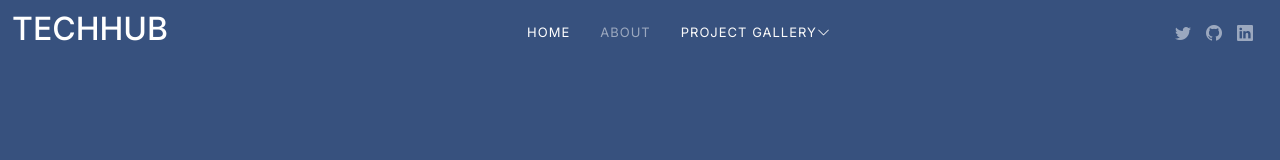
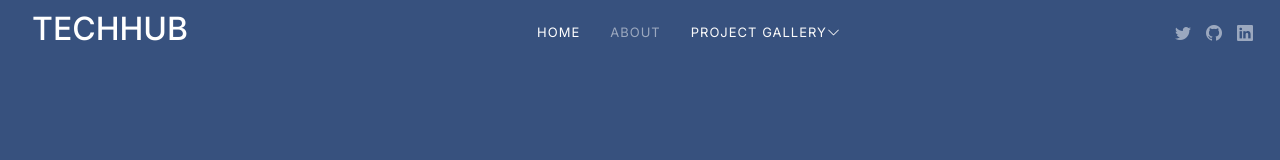
Before and after one commit to VinitSrivastava2002/TechHub, a React (Create React App) app in the folder techub/: page /projectdetail in a window 1280 px wide. Shown: the top 160 px of the page. Built offline with nearby package versions, Linux system fonts and the light colour scheme.

Commit message:
commit changes

```diff
--- a/techub/src/component/footer.js
+++ b/techub/src/component/footer.js
@@ -7,7 +7,7 @@ function Footer(){
             <footer id="footer" className="footer">
             <div className="container">
         <div className="copyright">
-        &copy; Copyright <strong><span>TechHub</span></strong>. All Rights Reserved
+        &copy; <strong><span>TechHub</span></strong> Made By Axians 🖤
       </div>
     </div>
   </footer>
--- a/techub/src/component/header.js
+++ b/techub/src/component/header.js
@@ -12,7 +12,7 @@ return(
 
       <a href="index.html" className="logo d-flex align-items-center  me-auto me-lg-0">
         {/* <!-- Uncomment the line below if you also wish to use an image logo --> */}
-         <h2 style={{color:'#fff'}}>TECHHUB</h2>
+         <h2 style={{color:'#fff' , marginLeft: '1.25rem' }}>TECHHUB</h2>
         {/* <i className="bi bi-camera"></i> */}
         {/* <h1>TechHub</h1> */}
       </a>
```
